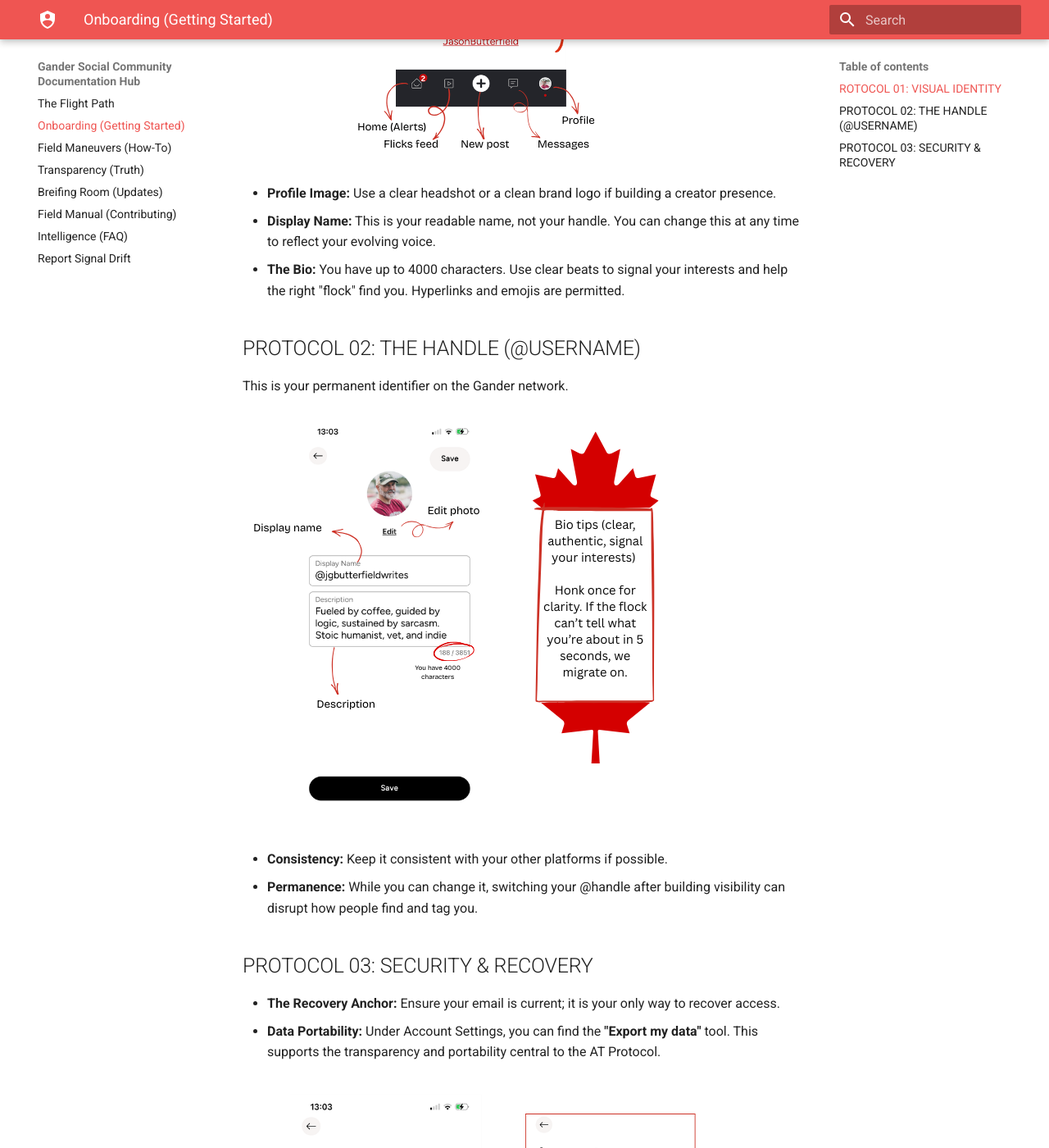
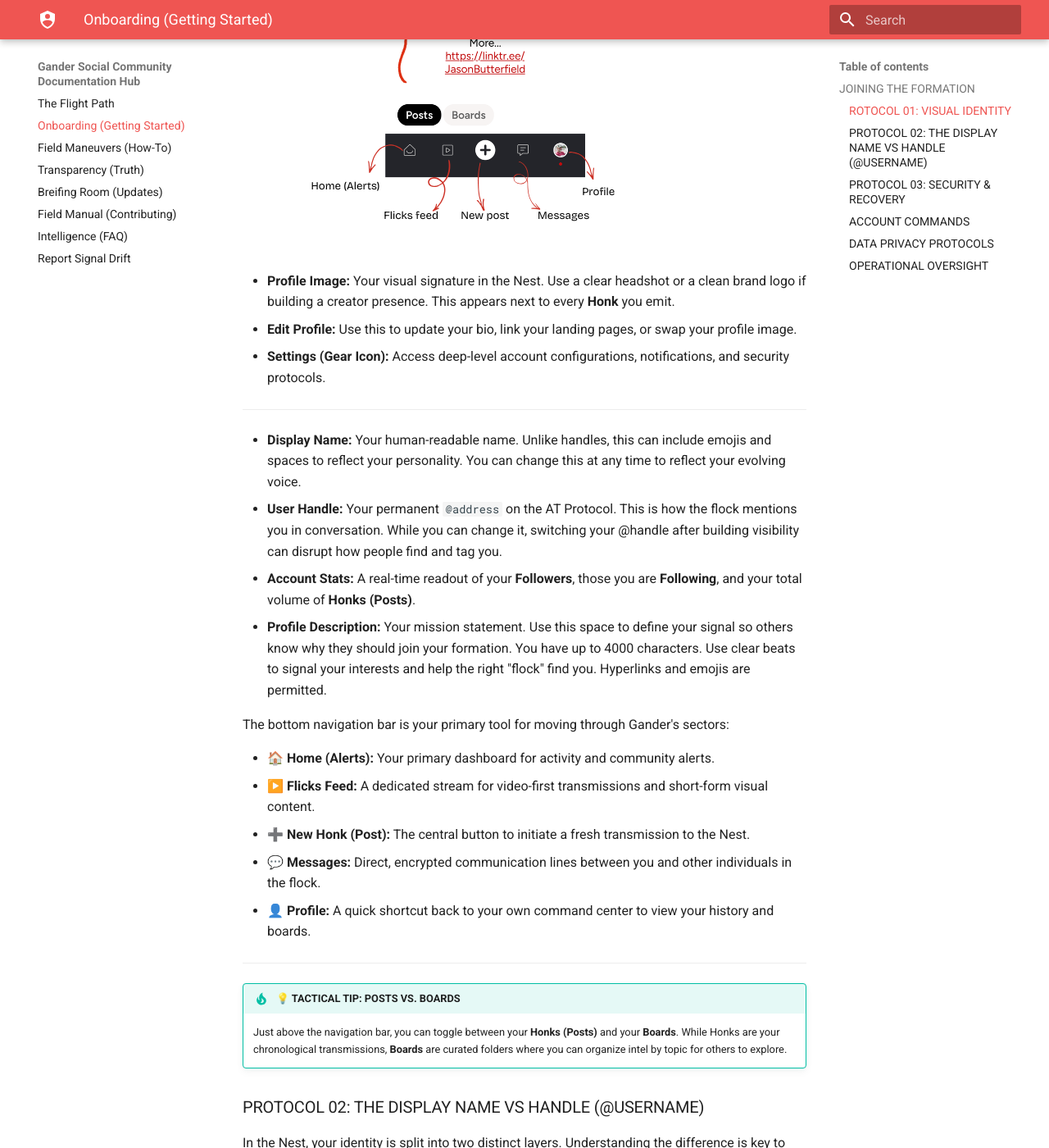
Before and after one commit to jasonbutt/gander-social-docs, an MkDocs documentation site: the page built from docs/getting-started.md, in a window 1280 px wide and 1400 px high, scrolled down 834 px. Shown: the whole window at 82% size. Built offline with MkDocs 1.6.1 and Material for MkDocs 9.7.7, drawn with Linux system fonts in a browser that asks for light colours; some of the changed text lies outside the part shown.

Commit message:
update Settings and Account screens

```diff
--- a/docs/getting-started.md
+++ b/docs/getting-started.md
@@ -1,32 +1,80 @@
-# IDENTITY MANAGEMENT: JOINING THE FORMATION
+# IDENTITY MANAGEMENT
+
+---
 
 !!! danger "UNOFFICIAL INTELLIGENCE"
     This guide is maintained by community volunteers. While we aim for accuracy, always cross-reference with [GanderSocial.ca](https://gandersocial.ca).
 
 ---
 
-## ROTOCOL 01: VISUAL IDENTITY
+## JOINING THE FORMATION
 
-Your profile is your "reconnaissance photo" for the community. Gander Social is currently a closed BETA, and recognizability builds trust faster than anonymity.
+### ROTOCOL 01: VISUAL IDENTITY
+
+Your profile is your digital transponder in the Nest. Understanding these interface markers will help you navigate your own identity and engage with other members of the flock.
 
 ![Profile Interface](images/gander-profile.png)
 
-- **Profile Image:** Use a clear headshot or a clean brand logo if building a creator presence.
-- **Display Name:** This is your readable name, not your handle. You can change this at any time to reflect your evolving voice.
-- **The Bio:** You have up to 4000 characters. Use clear beats to signal your interests and help the right "flock" find you. Hyperlinks and emojis are permitted.
+* **Profile Image:** Your visual signature in the Nest. Use a clear headshot or a clean brand logo if building a creator presence. This appears next to every **Honk** you emit.
+* **Edit Profile:** Use this to update your bio, link your landing pages, or swap your profile image.
+* **Settings (Gear Icon):** Access deep-level account configurations, notifications, and security protocols.
+---
+* **Display Name:** Your human-readable name. Unlike handles, this can include emojis and spaces to reflect your personality. You can change this at any time to reflect your evolving voice.
+* **User Handle:** Your permanent `@address` on the AT Protocol. This is how the flock mentions you in conversation. While you can change it, switching your @handle after building visibility can disrupt how people find and tag you.
+* **Account Stats:** A real-time readout of your **Followers**, those you are **Following**, and your total volume of **Honks (Posts)**.
+* **Profile Description:** Your mission statement. Use this space to define your signal so others know why they should join your formation. You have up to 4000 characters. Use clear beats to signal your interests and help the right "flock" find you. Hyperlinks and emojis are permitted.
 
-## PROTOCOL 02: THE HANDLE (@USERNAME)
+The bottom navigation bar is your primary tool for moving through Gander's sectors:
 
-This is your permanent identifier on the Gander network.
+* **🏠 Home (Alerts):** Your primary dashboard for activity and community alerts.
+* **▶️ Flicks Feed:** A dedicated stream for video-first transmissions and short-form visual content.
+* **➕ New Honk (Post):** The central button to initiate a fresh transmission to the Nest.
+* **💬 Messages:** Direct, encrypted communication lines between you and other individuals in the flock.
+* **👤 Profile:** A quick shortcut back to your own command center to view your history and boards.
+
+---
+
+!!! tip "💡 TACTICAL TIP: POSTS VS. BOARDS"
+    Just above the navigation bar, you can toggle between your **Honks (Posts)** and your **Boards**. While Honks are your chronological transmissions, **Boards** are curated folders where you can organize intel by topic for others to explore.
+
+### PROTOCOL 02: THE DISPLAY NAME VS HANDLE (@USERNAME)
+
+In the Nest, your identity is split into two distinct layers. Understanding the difference is key to navigating the AT Protocol.
+
+* **Display Name (The Mask):** This is your human-readable name (e.g., **J.G. Butterfield 🇨🇦**). It is purely cosmetic and can be changed at any time. You can use emojis, spaces, and special characters here to reflect your current mission or personality.
+* **User Handle (The Transponder):** This is your permanent address (e.g., `@jgbutterfieldwrites.gander.social`).
+  * **The Technical Bit:** Because Gander is built on the **AT Protocol**, your handle acts as a unique pointer to your data.
+  * **Portability:** In the future, the AT Protocol allows you to move your "User Handle" and all your data to different servers (instances) without losing your followers or history.
+
+!!! info "Tactical Summary"
+    Your **Display Name** is how the flock sees you; your **Handle** is how the network finds you.
 
 ![Profile Interface](images/edit-gander-profile.png)
 
-- **Consistency:** Keep it consistent with your other platforms if possible.
-- **Permanence:** While you can change it, switching your @handle after building visibility can disrupt how people find and tag you.
+### PROTOCOL 03: SECURITY & RECOVERY
 
-## PROTOCOL 03: SECURITY & RECOVERY
-
-- **The Recovery Anchor:** Ensure your email is current; it is your only way to recover access.
-- **Data Portability:** Under Account Settings, you can find the **"Export my data"** tool. This supports the transparency and portability central to the AT Protocol.
+Managing your transponder settings is critical for maintaining your presence in the Nest. Access these by tapping the **Gear Icon** on your profile.
 
 ![Profile Interface](images/settings-account.png)
+
+### ACCOUNT COMMANDS
+
+Navigate to **Settings → Account settings** to manage your core credentials:
+* **Email Management:** View or update the primary contact address associated with your flock identity.
+* **Username (Handle):** View your current `@handle.gander.social`. *Note: Changing this may affect how others find you on the AT Protocol.*
+* **Password Control:** Initiate a secure reset of your access codes.
+
+### DATA PRIVACY PROTOCOLS
+Gander emphasizes user sovereignty. In the **Data privacy** section, you have full control over your footprint:
+* **Export My Data:** Download a complete archive of your transmissions, media, and social graph.
+* **Deactivate Account:** Temporarily silence your signal. Your data remains on the server but is hidden from the public feed.
+* **Delete Account:** Permanent termination of your identity and deletion of your data from the AT Protocol instance.
+
+### OPERATIONAL OVERSIGHT
+The main Settings menu provides access to further mission-critical sectors:
+* **Moderation:** Configure your content filters and manage blocked signals to keep your feed clean.
+* **Content and Media:** Adjust how the Nest renders images and video to optimize for your current bandwidth.
+* **Get Help / Legal:** Access official briefing documents and report technical "Signal Drift" to the dev team.
+
+!!! danger "MISSION LOGOUT"
+    To safely exit the app, use the **Sign out** command at the bottom of the Settings menu. Ensure you have your credentials saved, as the Nest requires a fresh handshake for every new session.
```
Also changed, not shown: docs/index.md (+1 -1 lines), docs/images/gander-profile.png.
